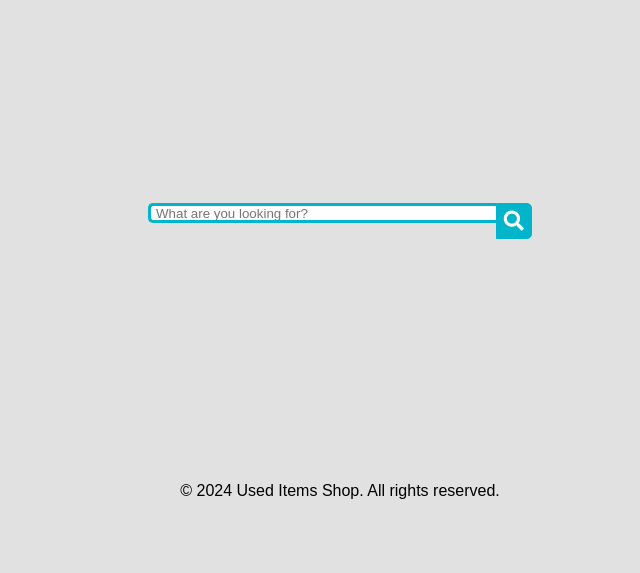
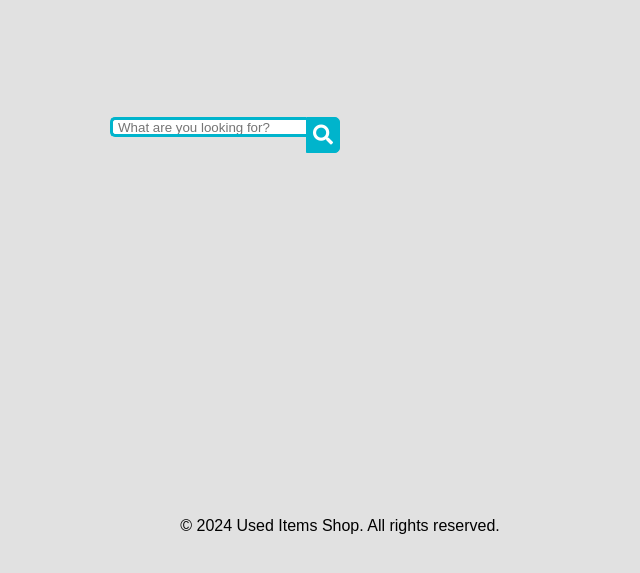
Before and after one commit to RubenDRodrigues/CarSniper.io, a website with bundled scripts: page index.html in a window 1280 px wide. Shown: the part 179-752 px from the top of the page, without its empty margins (300-940 px from the left). Built offline with nearby package versions, Linux system fonts and the light colour scheme; no server answers.

Commit message:
Update styles.css

```diff
--- a/styles.css
+++ b/styles.css
@@ -116,10 +116,7 @@
 }
 
 .wrap{
-  width: 30%;
-  position: absolute;
-  top: 50%;
-  left: 50%;
+  position: relative;
   transform: translate(-50%, -50%);
 }
 
```
